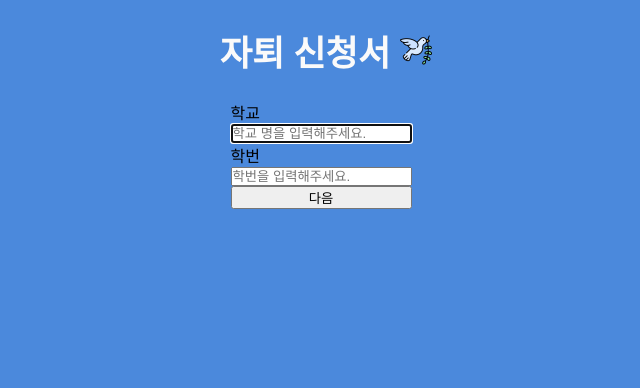
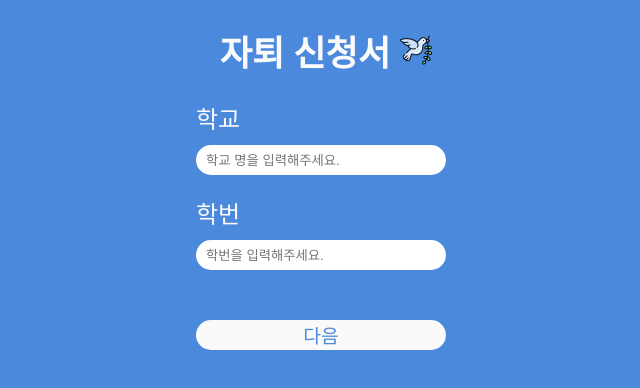
Before and after one commit to gywns022727/drop_out, a React (Vite) app: page / in a window 1280 px wide. Shown: the top 388 px of the page, without its empty margins (319-959 px from the left). Built offline with nearby package versions, Linux system fonts and the light colour scheme.

Commit message:
update main page design

```diff
--- a/src/Page/School/index.tsx
+++ b/src/Page/School/index.tsx
@@ -4,7 +4,7 @@ import { useNavigate } from "react-router-dom";
 import { useDispatch, useSelector } from "react-redux";
 import { SCHOOL, NUMBER } from "../../store/slices/schoolSlice";
 import { RootState } from "../../store/config";
-import { Container } from "./style";
+import { Container, Error } from "./style";
 import Pigeon from "../../assets/images/pigeon.png";
 
 type Inputs = {
@@ -50,7 +50,7 @@ export default function index() {
       </header>
       <form onSubmit={handleSubmit(onSubmit)}>
         <label>
-          <p>학교</p>
+          <p className="title">학교</p>
           <input
             type="text"
             autoComplete="off"
@@ -58,11 +58,11 @@ export default function index() {
             placeholder="학교 명을 입력해주세요."
             {...register("school", { required: "학교 명을 입력해주세요." })}
           />
-          {errors.school && <p>{errors.school.message}</p>}
+          {errors.school && <Error>{errors.school.message}</Error>}
         </label>
 
         <label>
-          <p>학번</p>
+          <p className="title">학번</p>
           <input
             type="text"
             inputMode="numeric"
@@ -73,7 +73,7 @@ export default function index() {
               pattern: { value: /^[0-9]/, message: "숫자만 입력해주세요." },
             })}
           />
-          {errors.number && <p>{errors.number.message}</p>}
+          {errors.number && <Error>{errors.number.message}</Error>}
         </label>
         <button type="submit">다음</button>
       </form>
--- a/src/Page/School/style.ts
+++ b/src/Page/School/style.ts
@@ -1,9 +1,16 @@
 import styled from "styled-components";
 
 const Container = styled.div`
+  widows: 1000px;
+
   display: flex;
   flex-direction: column;
   align-items: center;
+
+  @media screen and (max-width: 600px) {
+    width: 100%;
+    padding: 0 20px 0 20px;
+  }
 
   > header {
     display: flex;
@@ -15,17 +22,55 @@ const Container = styled.div`
 
     > h1 {
       padding: 0 10px 0 10px;
+      font-size: 2.2em;
+      color: #fafafa;
 
-      font-size: 2.2em;
-
-      color: #fafafa;
+      @media screen and (max-width: 280px) {
+        font-size: 2em;
+      }
     }
   }
 
   > form {
     display: flex;
     flex-direction: column;
+
+    > label {
+      margin-bottom: 20px;
+      > .title {
+        padding-bottom: 10px;
+        color: #fafafa;
+        font-size: 1.5em;
+      }
+
+      > input {
+        padding: 10px;
+
+        width: 250px;
+        height: 30px;
+
+        border: none;
+        border-radius: 2vh;
+        outline: none;
+      }
+    }
+    > button {
+      margin-top: 30px;
+
+      width: 100%;
+      height: 30px;
+
+      font-size: 1.2em;
+      color: #4b89dc;
+      border: none;
+      border-radius: 2vh;
+      background-color: #fafafa;
+    }
   }
 `;
 
-export { Container };
+const Error = styled.p`
+  color: #fafafa;
+`;
+
+export { Container, Error };
```
